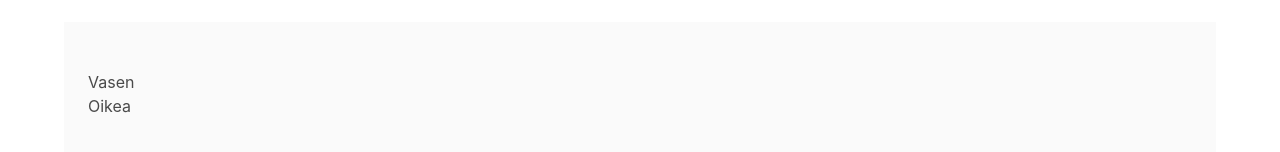
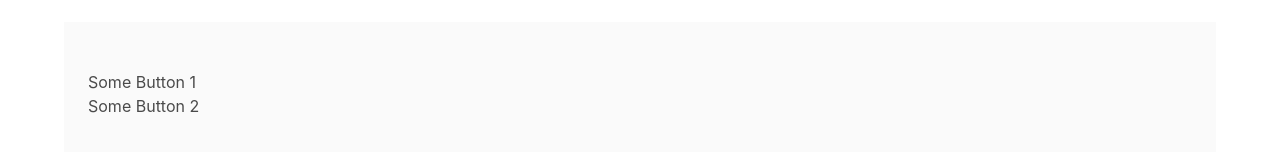
Before and after one commit to codento/react-workshop, a React (Create React App) app in the folder workshop/: page / in a window 1280 px wide. Shown: the part 610-762 px from the top of the page. Built offline with nearby package versions, Linux system fonts and the light colour scheme.

Commit message:
footer image

```diff
--- a/workshop/src/App.js
+++ b/workshop/src/App.js
@@ -1,6 +1,7 @@
 import React from 'react';
 import Header from './Header';
 import Footer from './Footer';
+
 
 const App = () => {
   return (
@@ -9,8 +10,15 @@ const App = () => {
       <div className="section" style={{ height: "calc(100vh - 300px)" }}>
         <p> Hei maailma! </p>
       </div>
-      <Footer />
+      {/* <Footer /> */}
+
+<footer className="footer">
+  <div>Some Button 1</div>
+  <div>Some Button 2</div>
+</footer>
     </div>
+
+
   )
 }
 
--- a/workshop/src/Footer.js
+++ b/workshop/src/Footer.js
@@ -4,10 +4,8 @@ import Button from './Button';
 const Footer = () => {
   return (
     <footer className="footer">
-      <div className="content">
         <Button content="Vasen" />
         <Button content="Oikea" />
-      </div>
     </footer>
   )
 }
```
Also changed, not shown: 1 other file (tests, documents, lock files or other folders).
